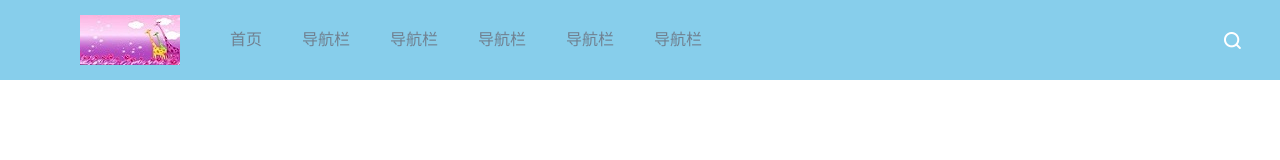
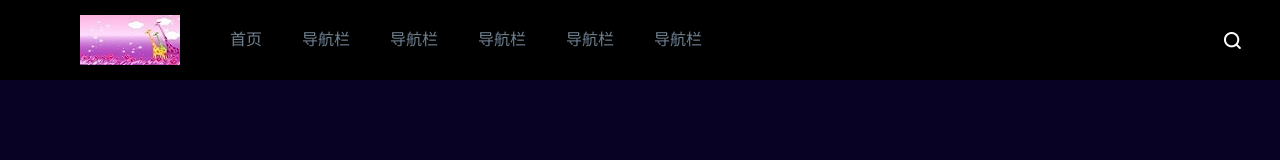
Before and after one commit to CoderLzz/HTML-CSS-Demo, a plain HTML site: page 搜索导航/index.html in a window 1280 px wide. Drawn offline with Linux system fonts and the light colour scheme.

Commit message:
优化导航栏

```diff
--- a/搜索导航/css/index.css
+++ b/搜索导航/css/index.css
@@ -9,6 +9,9 @@ a{
     text-decoration: none;
     color: slategray;
 }
+body{
+    background-color: #080325;
+}
 .clearfix::after{
     content: "";
     display: block;
@@ -19,7 +22,7 @@ a{
 .headerNav{
     height: 80px;
     padding: 15px 30px;
-    background-color: skyblue;
+    background-color: #000;
     box-sizing: border-box;
 }
 .logo{
@@ -42,13 +45,30 @@ a{
     line-height: 50px;
 }
 ul li{
+    position: relative;
     float: left;
     height: 50px;
     line-height: 50px;
     margin-right: 40px;
 }
-ul li a:hover{
+/* 如果想要下边的横线由中间向两边伸长，使用定位将其定为在中间，然后width:100% */
+ul li::after{
+    content: "";
+    position: absolute;
+    bottom: -15px;
+    left: 50%;
+    transform: translateX(-50%);
+    display: block;
+    width: 0%;
+    height: 2px;
+    background-color: #fff;
+    transition: all 0.3s ease;
+}
+ul li:hover a{
     color: #fff;
+}
+ul li:hover::after{
+    width: 100%;
 }
 .search em{
     display: inline-block;
```
